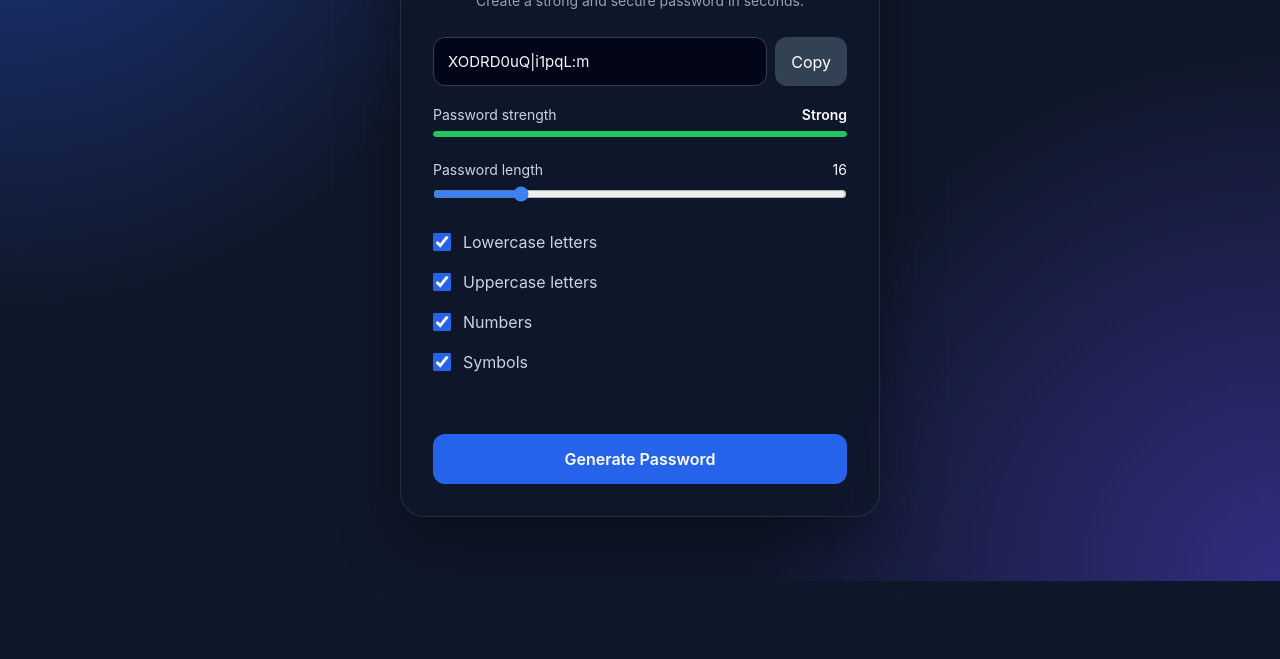
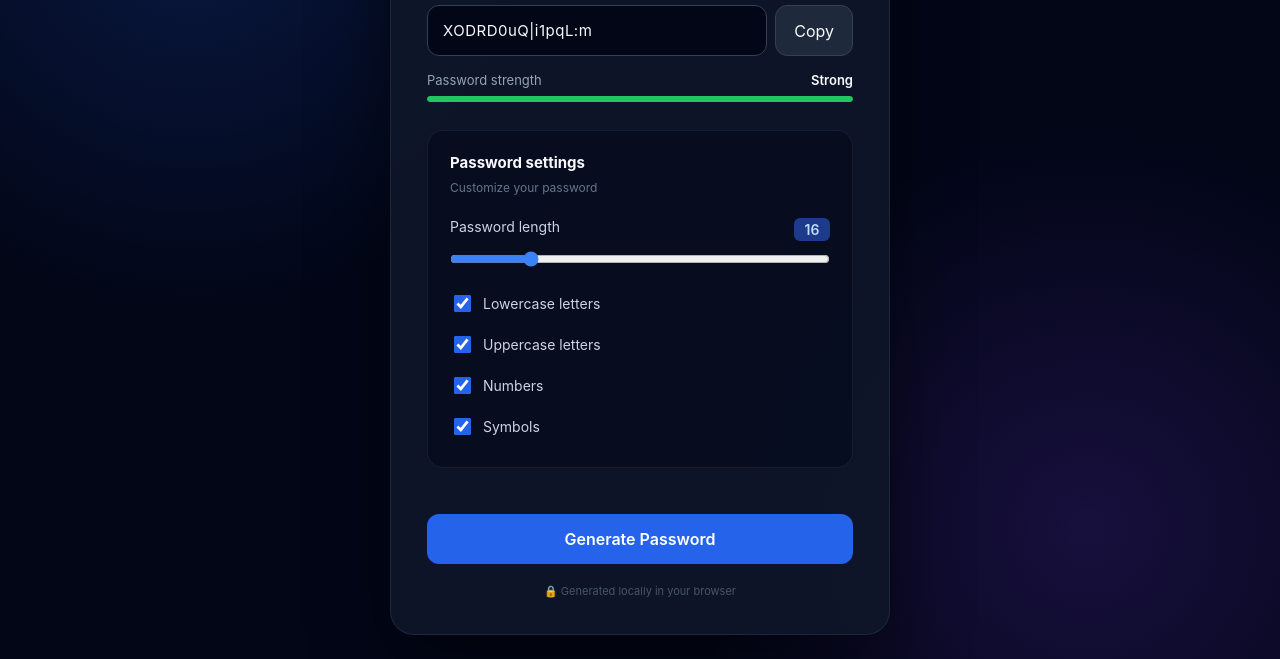
Before and after one commit to TruemanMbn/Password-Generator, a website built with Vite: page index.html in a window 1280 px wide. Shown: the part 219-878 px from the top of the page. Before the commit the page ends 800 px from the top, so only its background shows below. Built offline with nearby package versions, Linux system fonts and the light colour scheme.

Commit message:
polished ui

```diff
--- a/src/main.ts
+++ b/src/main.ts
@@ -13,21 +13,35 @@ if (!app) {
 app.innerHTML = `
   <main class="container">
     <section class="generator-card">
-      <div class="header">
-        <div class="logo">🔐</div>
-        <h1>Password Generator</h1>
-        <p>Create a strong and secure password in seconds.</p>
+
+      <header class="header">
+        <div class="logo">
+          🔐
         </div>
 
+        <h1>Password Generator</h1>
+
+        <p>
+          Generate strong, secure passwords in seconds.
+        </p>
+      </header>
+
+      <section class="password-section">
         <div class="password-container">
           <input
             id="password"
             type="text"
-          value=""
             readonly
-          placeholder="Your password will appear here"
+            aria-label="Generated password"
+            placeholder="Generate a password"
           />
-        <button id="copyButton" class="copy-button">
+
+          <button
+            id="copyButton"
+            class="copy-button"
+            type="button"
+            aria-label="Copy password"
+          >
             Copy
           </button>
         </div>
@@ -38,14 +52,28 @@ app.innerHTML = `
             <span id="strengthText">—</span>
           </div>
 
-        <div class="strength-bar">
+          <div
+            class="strength-bar"
+            role="progressbar"
+            aria-label="Password strength"
+          >
             <div id="strengthBar"></div>
           </div>
         </div>
+      </section>
 
-      <div class="settings">
+      <section class="settings">
+
+        <div class="section-title">
+          <h2>Password settings</h2>
+          <span>Customize your password</span>
+        </div>
+
         <div class="setting-header">
-          <label for="length">Password length</label>
+          <label for="length">
+            Password length
+          </label>
+
           <span id="lengthValue">16</span>
         </div>
 
@@ -55,34 +83,68 @@ app.innerHTML = `
           min="4"
           max="64"
           value="16"
+          aria-label="Password length"
         />
 
+        <div class="options">
+
           <label class="checkbox">
-          <input id="lowercase" type="checkbox" checked />
+            <input
+              id="lowercase"
+              type="checkbox"
+              checked
+            />
             <span>Lowercase letters</span>
           </label>
 
           <label class="checkbox">
-          <input id="uppercase" type="checkbox" checked />
+            <input
+              id="uppercase"
+              type="checkbox"
+              checked
+            />
             <span>Uppercase letters</span>
           </label>
 
           <label class="checkbox">
-          <input id="numbers" type="checkbox" checked />
+            <input
+              id="numbers"
+              type="checkbox"
+              checked
+            />
             <span>Numbers</span>
           </label>
 
           <label class="checkbox">
-          <input id="symbols" type="checkbox" checked />
+            <input
+              id="symbols"
+              type="checkbox"
+              checked
+            />
             <span>Symbols</span>
           </label>
+
         </div>
+      </section>
 
-      <p id="error" class="error"></p>
+      <p
+        id="error"
+        class="error"
+        role="alert"
+      ></p>
 
-      <button id="generateButton" class="generate-button">
+      <button
+        id="generateButton"
+        class="generate-button"
+        type="button"
+      >
         Generate Password
       </button>
+
+      <footer class="footer">
+        <span>🔒 Generated locally in your browser</span>
+      </footer>
+
     </section>
   </main>
 `;
--- a/src/style.css
+++ b/src/style.css
@@ -14,10 +14,11 @@
     sans-serif;
 
   color: #f8fafc;
-  background: #0f172a;
+  background: #020617;
 }
 
 body {
+  min-width: 320px;
   min-height: 100vh;
 }
 
@@ -26,56 +27,78 @@ input {
   font: inherit;
 }
 
+button {
+  -webkit-tap-highlight-color: transparent;
+}
+
 .container {
   min-height: 100vh;
   display: flex;
+  align-items: center;
   justify-content: center;
-  align-items: center;
   padding: 24px;
+
   background:
     radial-gradient(
-      circle at top left,
-      #1e3a8a 0,
-      transparent 35%
+      circle at 15% 15%,
+      rgba(37, 99, 235, 0.2),
+      transparent 30%
     ),
     radial-gradient(
-      circle at bottom right,
-      #312e81 0,
-      transparent 35%
+      circle at 85% 85%,
+      rgba(124, 58, 237, 0.18),
+      transparent 30%
     ),
-    #0f172a;
+    #020617;
 }
 
 .generator-card {
   width: 100%;
-  max-width: 480px;
-  padding: 32px;
-  border: 1px solid rgba(255, 255, 255, 0.1);
+  max-width: 500px;
+  padding: 36px;
+
+  border: 1px solid rgba(148, 163, 184, 0.12);
   border-radius: 24px;
-  background: rgba(15, 23, 42, 0.85);
-  backdrop-filter: blur(20px);
-  box-shadow: 0 25px 60px rgba(0, 0, 0, 0.35);
+
+  background: rgba(15, 23, 42, 0.9);
+
+  box-shadow:
+    0 30px 80px rgba(0, 0, 0, 0.45),
+    inset 0 1px 0 rgba(255, 255, 255, 0.03);
 }
+
+/* Header */
 
 .header {
   text-align: center;
-  margin-bottom: 28px;
+  margin-bottom: 30px;
 }
 
 .logo {
-  width: 56px;
-  height: 56px;
+  width: 58px;
+  height: 58px;
+
+  display: flex;
+  align-items: center;
+  justify-content: center;
+
   margin: 0 auto 16px;
-  display: flex;
-  justify-content: center;
-  align-items: center;
-  border-radius: 16px;
+
+  border-radius: 18px;
+
   background: #2563eb;
-  font-size: 26px;
+
+  font-size: 27px;
+
+  box-shadow:
+    0 10px 30px rgba(37, 99, 235, 0.3);
 }
 
 .header h1 {
   font-size: 28px;
+  font-weight: 700;
+  letter-spacing: -0.5px;
+
   margin-bottom: 8px;
 }
 
@@ -84,71 +107,104 @@ input {
   font-size: 14px;
 }
 
+/* Password */
+
+.password-section {
+  margin-bottom: 28px;
+}
+
 .password-container {
   display: flex;
   gap: 8px;
-  margin-bottom: 20px;
 }
 
 .password-container input {
   flex: 1;
   min-width: 0;
-  padding: 14px;
+
+  padding: 15px;
+
   border: 1px solid #334155;
   border-radius: 12px;
+
   outline: none;
+
   background: #020617;
   color: #f8fafc;
+
   font-size: 15px;
+  letter-spacing: 0.5px;
+
+  transition: border-color 0.2s;
+}
+
+.password-container input:focus {
+  border-color: #3b82f6;
 }
 
 .copy-button {
-  padding: 0 16px;
-  border: none;
+  padding: 0 18px;
+
+  border: 1px solid #334155;
   border-radius: 12px;
-  background: #334155;
-  color: white;
+
+  background: #1e293b;
+  color: #f8fafc;
+
   cursor: pointer;
-  transition: 0.2s ease;
+
+  transition:
+    background 0.2s,
+    transform 0.2s;
 }
 
 .copy-button:hover {
-  background: #475569;
+  background: #334155;
 }
 
-.strength-container {
-  margin-bottom: 24px;
+.copy-button:active {
+  transform: scale(0.97);
 }
 
-.strength-header,
-.setting-header {
+/* Strength */
+
+.strength-container {
+  margin-top: 16px;
+}
+
+.strength-header {
   display: flex;
   justify-content: space-between;
+
   margin-bottom: 8px;
-  font-size: 14px;
-}
 
-.strength-header span:first-child,
-.setting-header label {
-  color: #cbd5e1;
+  color: #94a3b8;
+  font-size: 13px;
 }
 
 #strengthText {
+  color: #f8fafc;
   font-weight: 600;
 }
 
 .strength-bar {
   height: 6px;
+
   overflow: hidden;
-  border-radius: 10px;
+
+  border-radius: 999px;
+
   background: #1e293b;
 }
 
 .strength-bar div {
   height: 100%;
-  width: 100%;
+
   border-radius: inherit;
-  transition: 0.3s ease;
+
+  transition:
+    width 0.3s ease,
+    background 0.3s ease;
 }
 
 .strength-bar .weak {
@@ -166,47 +222,145 @@ input {
   background: #22c55e;
 }
 
+/* Settings */
+
 .settings {
-  margin-bottom: 20px;
+  padding: 22px;
+
+  border: 1px solid rgba(148, 163, 184, 0.1);
+  border-radius: 16px;
+
+  background: rgba(2, 6, 23, 0.45);
+}
+
+.section-title {
+  margin-bottom: 22px;
+}
+
+.section-title h2 {
+  font-size: 15px;
+  margin-bottom: 4px;
+}
+
+.section-title span {
+  color: #64748b;
+  font-size: 12px;
+}
+
+.setting-header {
+  display: flex;
+  justify-content: space-between;
+
+  margin-bottom: 10px;
+
+  color: #cbd5e1;
+  font-size: 14px;
+}
+
+#lengthValue {
+  min-width: 36px;
+
+  padding: 3px 8px;
+
+  border-radius: 6px;
+
+  background: #1e3a8a;
+
+  color: #bfdbfe;
+
+  text-align: center;
+  font-weight: 600;
 }
 
 input[type="range"] {
   width: 100%;
-  margin-bottom: 20px;
+
+  margin-bottom: 18px;
+
   accent-color: #3b82f6;
+
   cursor: pointer;
+}
+
+.options {
+  display: grid;
+  gap: 4px;
 }
 
 .checkbox {
   display: flex;
   align-items: center;
   gap: 12px;
-  padding: 10px 0;
+
+  padding: 10px 4px;
+
   color: #cbd5e1;
+
+  font-size: 14px;
+
+  cursor: pointer;
+
+  border-radius: 8px;
+
+  transition: background 0.2s;
+}
+
+.checkbox:hover {
+  background: rgba(51, 65, 85, 0.25);
+}
+
+.checkbox input {
+  width: 17px;
+  height: 17px;
+
+  accent-color: #2563eb;
+
   cursor: pointer;
 }
 
-.checkbox input {
-  width: 18px;
-  height: 18px;
-  accent-color: #2563eb;
-  cursor: pointer;
+/* Error */
+
+.error {
+  min-height: 20px;
+
+  margin: 12px 2px 0;
+
+  color: #f87171;
+
+  font-size: 13px;
 }
+
+/* Generate */
 
 .generate-button {
   width: 100%;
+
+  margin-top: 14px;
+
   padding: 15px;
+
   border: none;
   border-radius: 12px;
+
   background: #2563eb;
   color: white;
+
   font-weight: 600;
+
   cursor: pointer;
-  transition: 0.2s ease;
+
+  transition:
+    background 0.2s,
+    transform 0.2s,
+    box-shadow 0.2s;
 }
 
 .generate-button:hover {
   background: #1d4ed8;
+
+  box-shadow:
+    0 10px 25px rgba(37, 99, 235, 0.25);
+
   transform: translateY(-1px);
 }
 
@@ -214,16 +368,29 @@ input[type="range"] {
   transform: translateY(0);
 }
 
-.error {
-  min-height: 20px;
-  margin-bottom: 12px;
-  color: #f87171;
-  font-size: 13px;
+/* Footer */
+
+.footer {
+  margin-top: 20px;
+
+  text-align: center;
+
+  color: #475569;
+
+  font-size: 11px;
 }
 
+/* Mobile */
+
 @media (max-width: 520px) {
+  .container {
+    padding: 16px;
+  }
+
   .generator-card {
     padding: 24px;
+
+    border-radius: 20px;
   }
 
   .header h1 {
@@ -237,4 +404,8 @@ input[type="range"] {
   .copy-button {
     padding: 12px;
   }
+
+  .settings {
+    padding: 18px;
+  }
 }
```
Lines whose indentation alone changed are shown as unchanged.
